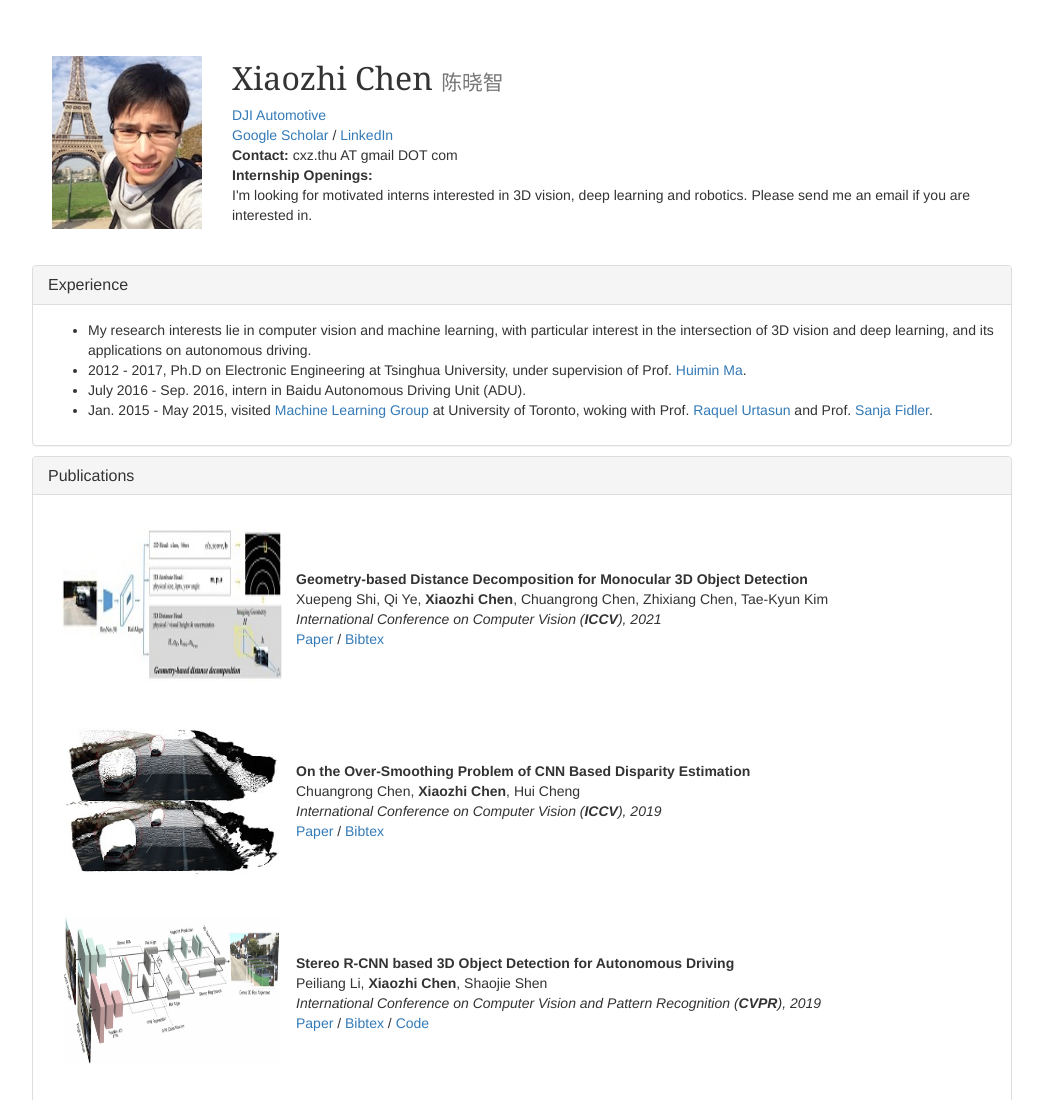
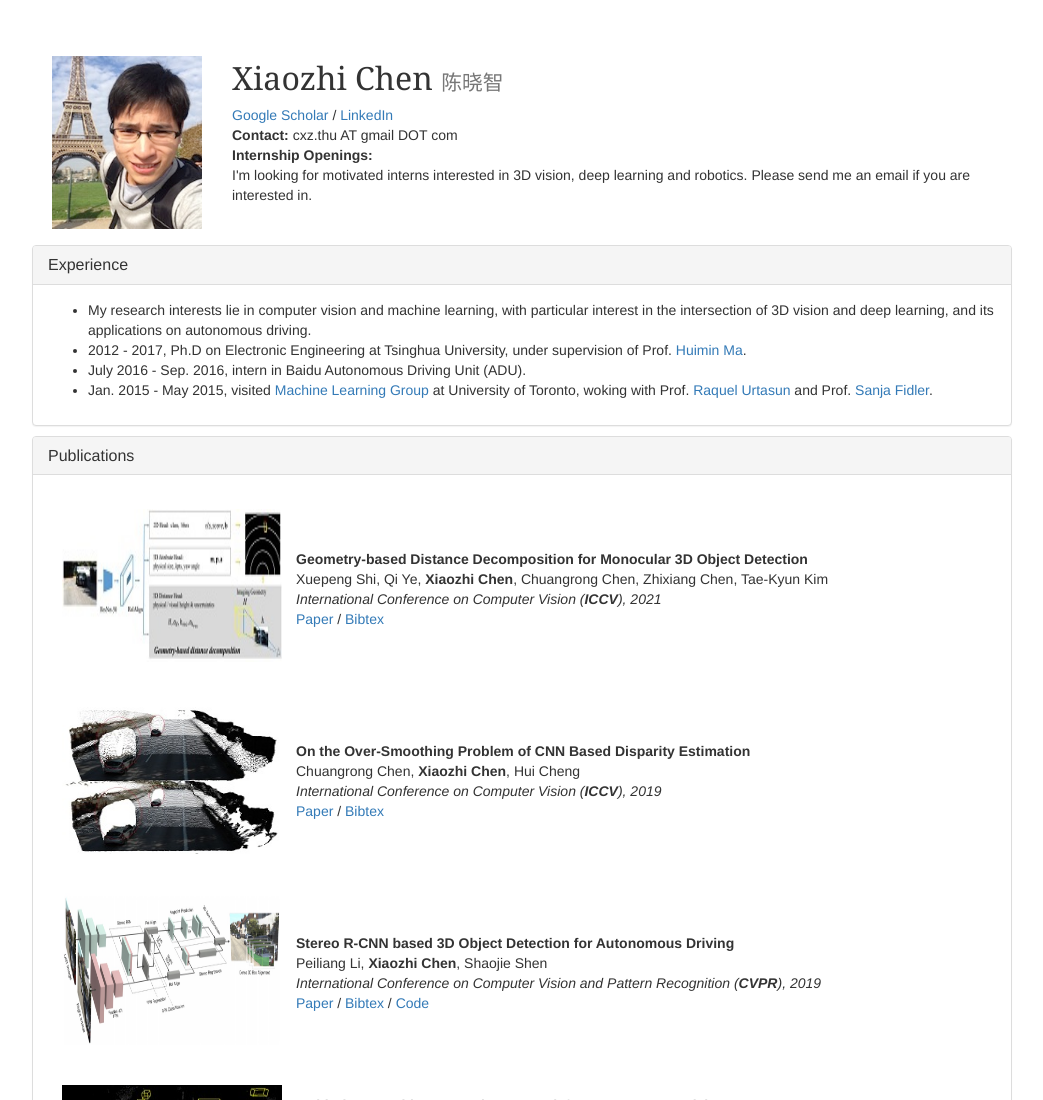
Before and after one commit to XiaozhiChen/xiaozhichen.github.io, a plain HTML site: page index.html in a window 1280 px wide. Shown: the top 1100 px of the page, without its empty margins (128-1171 px from the left). Drawn offline with nearby package versions, Linux system fonts and the light colour scheme.

Commit message:
Update index.html

```diff
--- a/index.html
+++ b/index.html
@@ -101,7 +101,6 @@ div.paper pre {
                             <br/>
                             <img style="float:left; margin: 16px 30px;" src="images/photo.jpg" width="150">
                             <h1 style="font-size:24pt;font-family: Georgia">Xiaozhi Chen <small>陈晓智</small></h1>
-                            <a href= "https://auto.dji.com" target="_blank">DJI Automotive</a></br>
 							<a href = "https://scholar.google.com.hk/citations?user=GArEeWQAAAAJ&hl=en" target="_blank">Google Scholar</a>
 							/ <a href = "https://linkedin.com/in/xiaozhichen" target="_blank">LinkedIn</a></br>
 							<strong>Contact: </strong>cxz.thu AT gmail DOT com </br>
```
